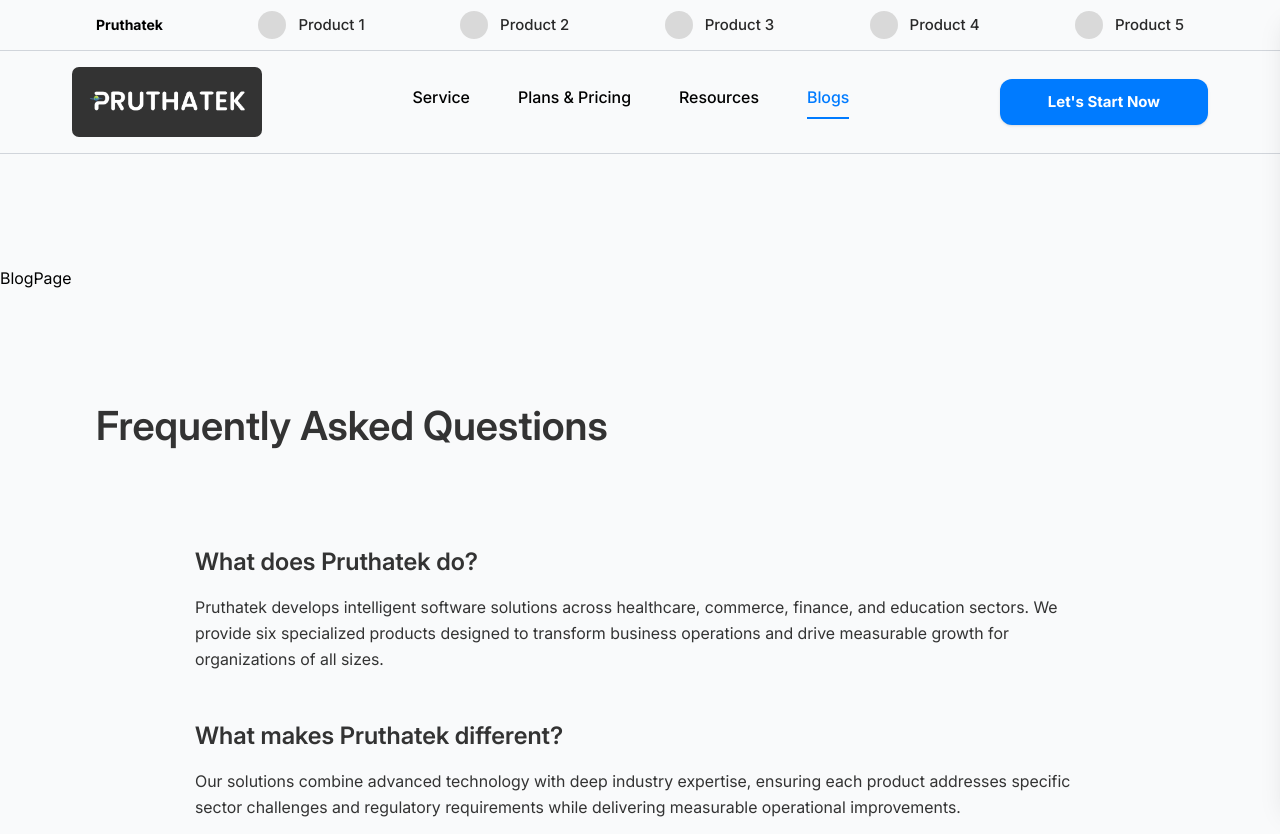
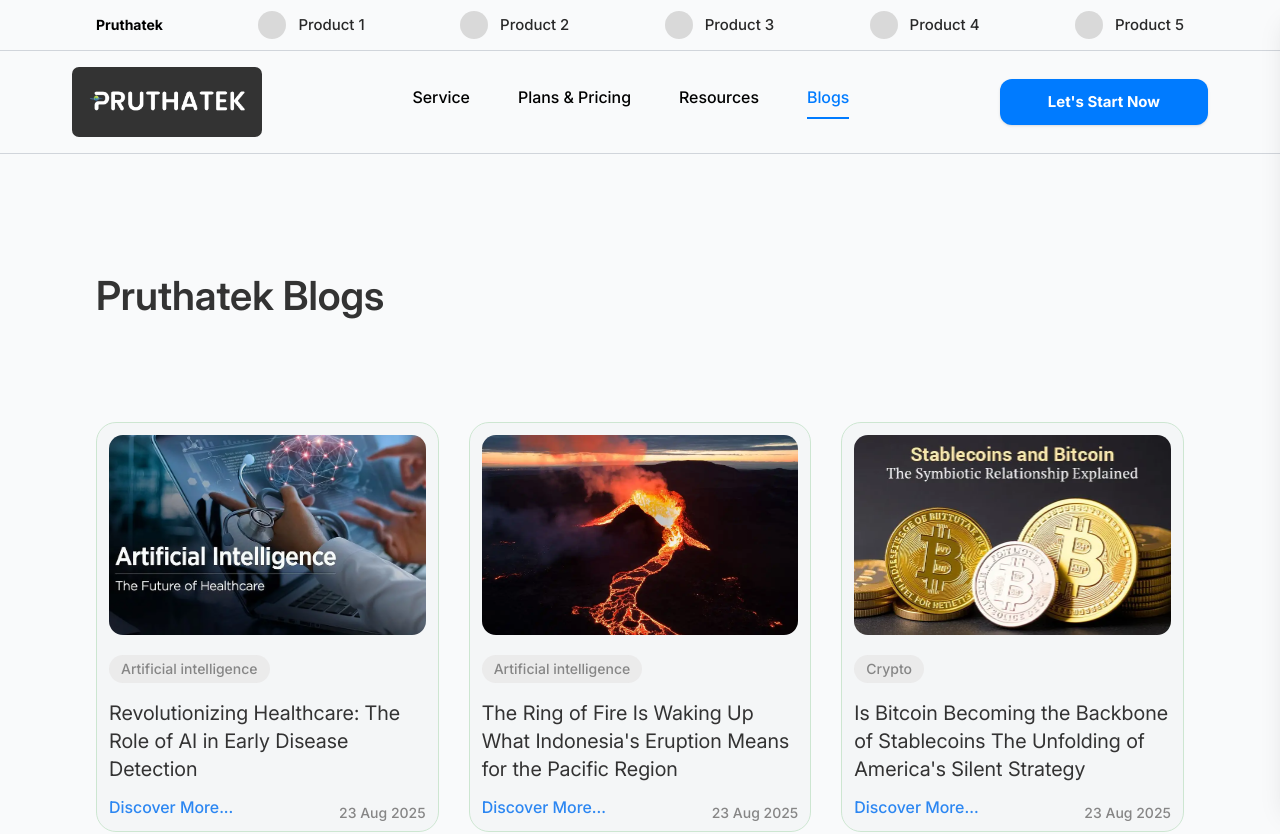
Before and after one commit to jay-avaiya/pruthatek-doctor-schedule, a React (Vite) app: page /blog in a window 1280 px wide. Shown: the top 834 px of the page. Built offline with nearby package versions, Linux system fonts and the light colour scheme.

Commit message:
Update: Blog Page

```diff
--- a/src/pages/Main/BlogPage/BlogPage.jsx
+++ b/src/pages/Main/BlogPage/BlogPage.jsx
@@ -1,7 +1,12 @@
 import React from "react";
+import Blog from "../../../layouts/main_component/Blog";
 
 const BlogPage = () => {
-  return <div>BlogPage</div>;
+  return (
+    <div>
+      <Blog />
+    </div>
+  );
 };
 
 export default BlogPage;
```
